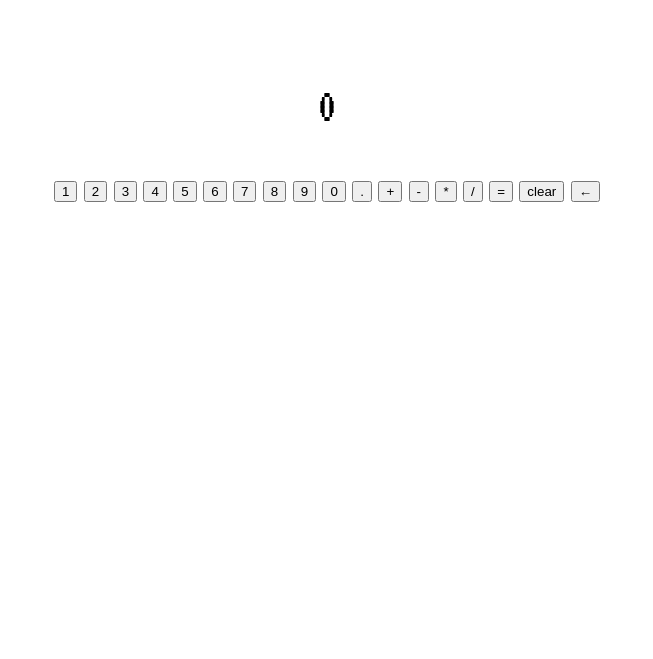
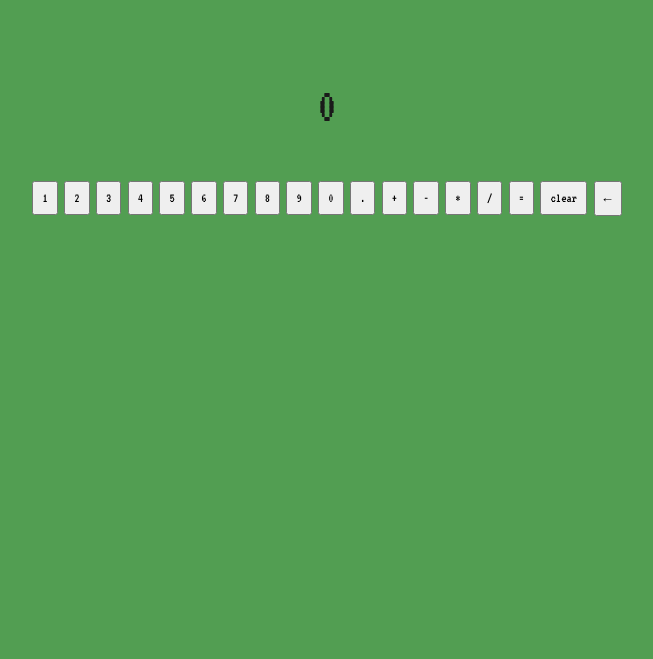
Before and after one commit to davinpark32/calculator, a plain HTML site: page index.html in a window 1280 px wide. Shown: the part 141-800 px from the top of the page, without its empty margins (313-966 px from the left). Drawn offline with Linux system fonts and the light colour scheme.

Commit message:
modify style

```diff
--- a/styles.css
+++ b/styles.css
@@ -3,6 +3,7 @@ body {
     display: flex;
     flex-direction: column;
     align-items: center;
+    background-color: rgb(82, 158, 82);
 }
 
 h1 {
@@ -11,4 +12,10 @@ h1 {
 
 p {
     font-size: 50px;
+    color: rgb(26, 26, 26);
 }
+
+button {
+    font-family: 'VT323', monospace;
+    padding: .5rem;
+}
```
